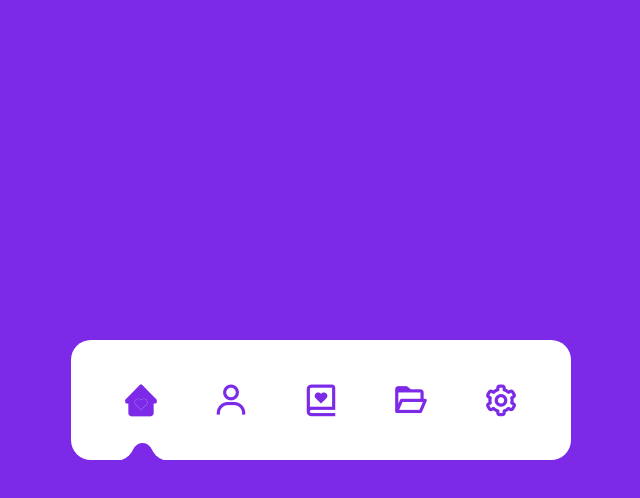
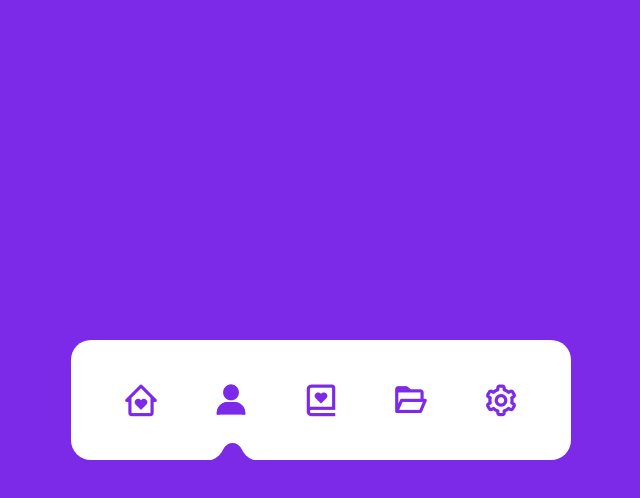
Before and after one commit to daianaadepaula/menu-animado, a plain HTML site: page index.html in a window 1280 px wide. Both pictures are taken after a click on the link 550 px from the left and 400 px from the top of the page. Shown: the whole page, without its empty margins (319-959 px from the left). Drawn offline with nearby package versions, Linux system fonts and the light colour scheme.

Commit message:
created javascript

```diff
--- a/index.html
+++ b/index.html
@@ -46,4 +46,5 @@
         </ul>
     </nav>
 </body>
+<script src="./index.js"></script>
 </html>
--- /dev/null
+++ b/index.js
@@ -0,0 +1,13 @@
+const navBar = document.querySelector('.navbar')
+const allLi = document.querySelectorAll('li')
+
+allLi.forEach( (li, index) => {
+
+    li.addEventListener("click", e => {
+        navBar.querySelector(".active-list").classList.remove("active-list")
+        li.classList.add("active-list")
+
+        const indicator = document.querySelector(".indicator")
+        indicator.style.transform = `translateX(calc(${index * 90}px))`
+    })
+})
```
